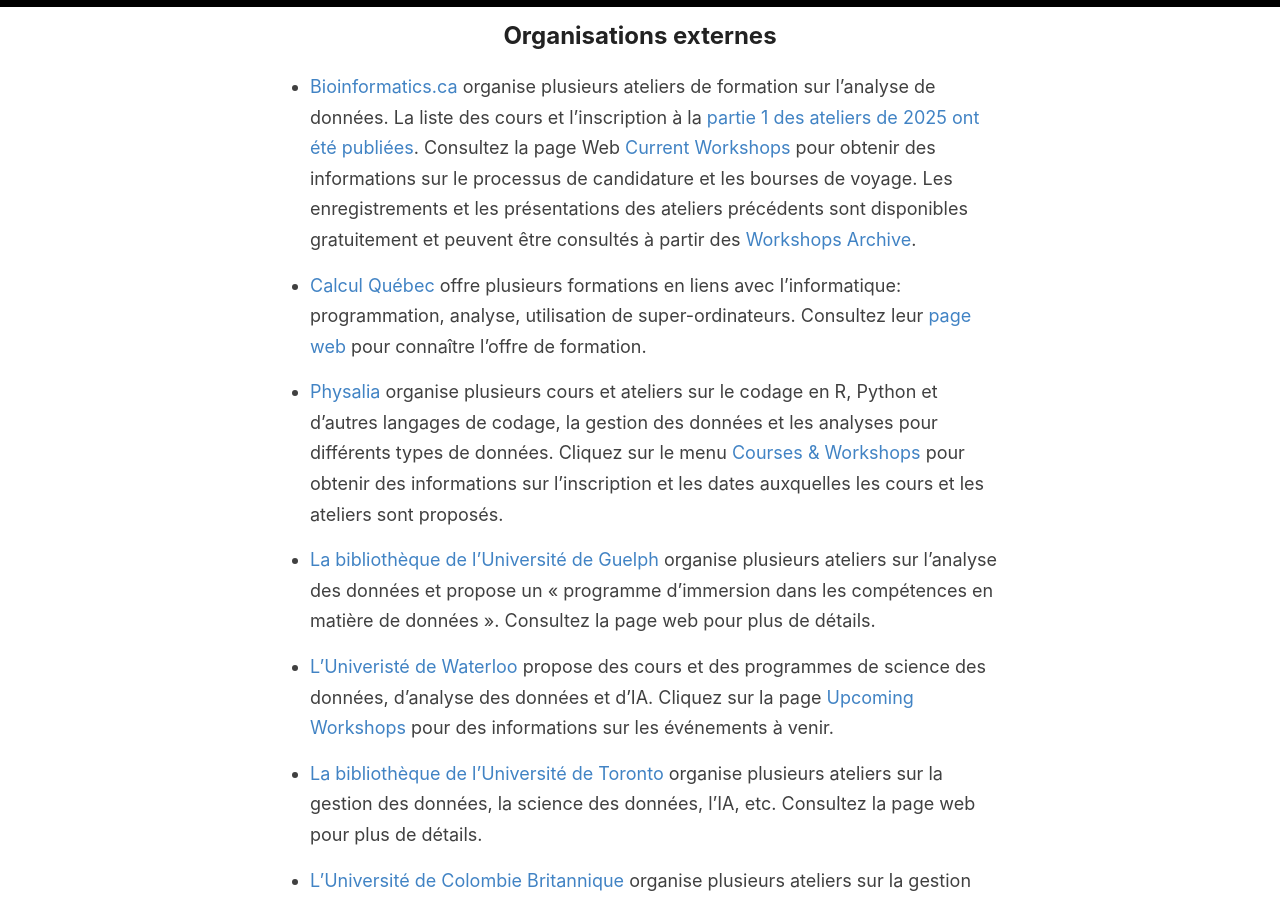
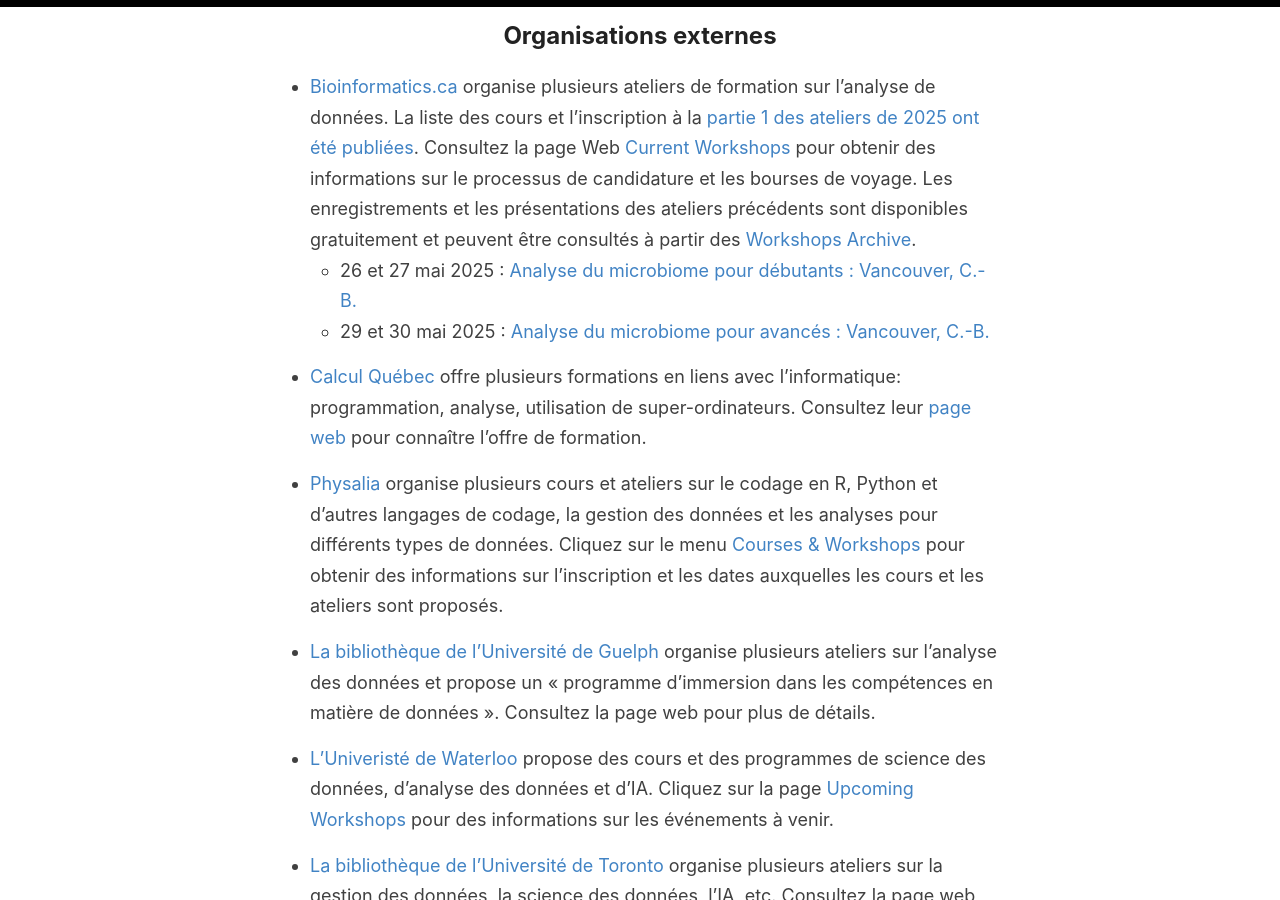
Before and after one commit to ClimateSmartAg/ClimateSmartAg-website-fr, a Jekyll site: the page built from _pages/training.md, in a window 1280 px wide and 900 px high, scrolled down 486 px. Built offline with Jekyll 4.4.1, drawn with Linux system fonts in a browser that asks for light colours.

Commit message:
Update training.md

```diff
--- a/_pages/training.md
+++ b/_pages/training.md
@@ -12,6 +12,8 @@
 
 ## Organisations externes
 - [Bioinformatics.ca](https://bioinformatics.ca/workshops/current-workshops/) organise plusieurs ateliers de formation sur l'analyse de données. La liste des cours et l'inscription à la [partie 1 des ateliers de 2025 ont été publiées](https://bioinformatics.ca/workshops/current-workshops/). Consultez la page Web [Current Workshops](https://bioinformatics.ca/workshops/current-workshops/) pour obtenir des informations sur le processus de candidature et les bourses de voyage. Les enregistrements et les présentations des ateliers précédents sont disponibles gratuitement et peuvent être consultés à partir des [Workshops Archive](https://bioinformatics.ca/workshops/previous-workshops/).
+  - 26 et 27 mai 2025 : [Analyse du microbiome pour débutants : Vancouver, C.-B.](https://bioinformatics.ca/workshops-all/2025-beginner-microbiome-analysis-vancouver-bc/)
+  - 29 et 30 mai 2025 : [Analyse du microbiome pour avancés : Vancouver, C.-B.](https://bioinformatics.ca/workshops-all/2025-advanced-microbiome-analysis-vancouver-bc/)
 
 - [Calcul Québec](https://www.calculquebec.ca/) offre plusieurs formations en liens avec l'informatique: programmation, analyse, utilisation de super-ordinateurs. Consultez leur [page web](https://www.calculquebec.ca/services-aux-chercheurs/formation/) pour connaître l'offre de formation.
 
```
